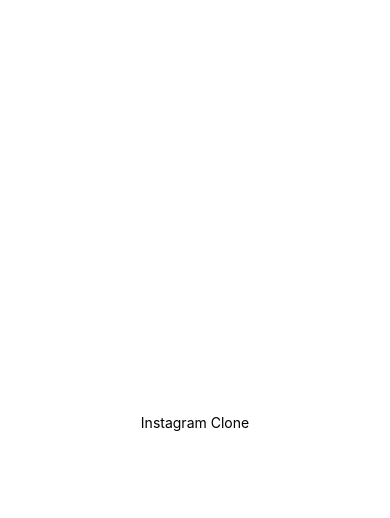
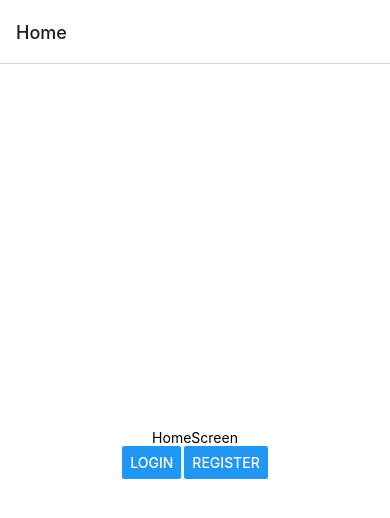
Before and after one commit to MeryAmun/react-native-instagram-clone, a React Native app: screen / in a window 390 px wide. Shown: the top 518 px of the page. Built offline with nearby package versions, Linux system fonts and the light colour scheme.

Commit message:
register logic

```diff
--- a/App.js
+++ b/App.js
@@ -1,20 +1,7 @@
-import { StatusBar } from 'expo-status-bar';
-import { StyleSheet, Text, View } from 'react-native';
+import Navigation from './Navigation';
 
 export default function App() {
   return (
-    <View style={styles.container}>
-      <Text>Instagram Clone</Text>
-      <StatusBar style="auto" />
-    </View>
+    <Navigation/>
   );
 }
-
-const styles = StyleSheet.create({
-  container: {
-    flex: 1,
-    backgroundColor: '#fff',
-    alignItems: 'center',
-    justifyContent: 'center',
-  },
-});
--- a/Navigation.js
+++ b/Navigation.js
@@ -9,14 +9,14 @@
     <NavigationContainer>
       <Stack.Navigator
         screenOptions={{
-          headerShow: true,
+          headerShow: false,
           contentStyle: { backgroundColor: "white" },
         }}
-        initialRouteName="home"
+        initialRouteName="Home"
       >
-        <Stack.Screen name="home" component={<HomeScreen />} />
-        <Stack.Screen name="login" component={<LoginScreen/>} />
-        <Stack.Screen name="register" component={<RegisterScreen />} />
+        <Stack.Screen name="Home" component={HomeScreen} />
+        <Stack.Screen name="Login" component={LoginScreen} />
+        <Stack.Screen name="Register" component={RegisterScreen} />
       </Stack.Navigator>
     </NavigationContainer>
   );
--- a/package.json
+++ b/package.json
@@ -9,12 +9,16 @@
     "web": "expo start --web"
   },
   "dependencies": {
+    "@react-native-masked-view/masked-view": "^0.2.9",
     "@react-navigation/native": "^6.1.7",
     "@react-navigation/native-stack": "^6.9.13",
     "expo": "~49.0.7",
     "expo-status-bar": "~1.6.0",
+    "firebase": "^10.2.0",
     "react": "18.2.0",
-    "react-native": "0.72.3"
+    "react-native": "0.72.3",
+    "react-native-gesture-handler": "^2.12.1",
+    "react-native-screens": "~3.22.0"
   },
   "devDependencies": {
     "@babel/core": "^7.20.0"
--- /dev/null
+++ b/src/firebaseConfig.js
@@ -0,0 +1,27 @@
+// Import the functions you need from the SDKs you need
+import { initializeApp } from "firebase/app";
+import { getAuth } from "firebase/auth";
+import { getFirestore } from "firebase/firestore";
+import { getStorage } from "firebase/storage";
+// TODO: Add SDKs for Firebase products that you want to use
+// https://firebase.google.com/docs/web/setup#available-libraries
+
+// Your web app's Firebase configuration
+// For Firebase JS SDK v7.20.0 and later, measurementId is optional
+const firebaseConfig = {
+  apiKey: "AIzaSyBbqWQfljrq22sdFXmM9XvdEA4oHUMYPLw",
+  authDomain: "instagram-clone-react-na-54304.firebaseapp.com",
+  projectId: "instagram-clone-react-na-54304",
+  storageBucket: "instagram-clone-react-na-54304.appspot.com",
+  messagingSenderId: "70529720486",
+  appId: "1:70529720486:web:a086833e1014d1e85d1467",
+  measurementId: "G-79T0D5WB27"
+};
+
+
+const app = initializeApp(firebaseConfig);
+const db = getFirestore(app);
+const auth = getAuth();
+const storage = getStorage(app);
+
+export { db, auth, storage };
--- a/src/screens/HomeScreen.jsx
+++ b/src/screens/HomeScreen.jsx
@@ -1,14 +1,33 @@
-import { StyleSheet, Text, View } from 'react-native'
-import React from 'react'
+import { Button, StyleSheet, Text, View } from 'react-native'
+import React from 'react';
+import { useNavigation } from '@react-navigation/native';
+
 
 const HomeScreen = () => {
+    const navigate = useNavigation()
   return (
-    <View>
+    <View style={styles.root}>
       <Text>HomeScreen</Text>
+      <View style={styles.buttonContainer}>
+      <Button title='Login' onPress={() => navigate.navigate('Login')}/>
+      <Button title='Register' onPress={() => navigate.navigate('Register')}/>
+      </View>
     </View>
   )
 }
 
 export default HomeScreen
 
-const styles = StyleSheet.create({})
+const styles = StyleSheet.create({
+    root:{
+        flex:1,
+        justifyContent:"center",
+        alignItems:"center"
+    },
+    buttonContainer:{
+        flexDirection:"row",
+        justifyContent:"center",
+        alignItems:"center",
+        gap:3
+    }
+})
--- a/src/screens/LoginScreen.jsx
+++ b/src/screens/LoginScreen.jsx
@@ -1,14 +1,23 @@
-import { StyleSheet, Text, View } from 'react-native'
-import React from 'react'
+import { Button, StyleSheet, Text, View } from 'react-native'
+import React from 'react';
+import { useNavigation } from '@react-navigation/native';
 
 const LoginScreen = () => {
+  const navigate = useNavigation()
   return (
-    <View>
+    <View style={styles.root}>
       <Text>LoginScreen</Text>
+      <Button title='Register' onPress={() => navigate.navigate('Register')}/>
     </View>
   )
 }
 
 export default LoginScreen
 
-const styles = StyleSheet.create({})
+const styles = StyleSheet.create({
+  root:{
+    flex:1,
+    justifyContent:"center",
+    alignItems:"center"
+}
+})
--- a/src/screens/RegisterScreen.jsx
+++ b/src/screens/RegisterScreen.jsx
@@ -1,14 +1,98 @@
-import { StyleSheet, Text, View } from 'react-native'
-import React from 'react'
+import { Button, StyleSheet, Text, TextInput, View } from 'react-native'
+import { useNavigation } from '@react-navigation/native';
+import React, { Component } from 'react'
+import { createUserWithEmailAndPassword, sendEmailVerification,updateProfile } from "firebase/auth";
+import { auth } from '../firebaseConfig';
 
-const RegisterScreen = () => {
-  return (
-    <View>
-      <Text>RegisterScreen</Text>
+
+export default class RegisterScreen extends Component {
+  constructor(props) {
+ super(props)
+ this.state = {
+    email:"",
+  password:"",
+  name:""
+  },
+  //verificationMessage:"",
+  //errorMessage:""
+
+    this.onSignUp = this.onSignUp.bind(this)
+  }
+  onSignUp(){
+    const {name, email, password } = this.state;
+
+  createUserWithEmailAndPassword(auth,email, password)
+    .then((result) => {
+      // send verification mail.
+      // sendEmailVerification(auth.currentUser).then(() => {
+      //   auth.useDeviceLanguage()
+        console.log(result)
+      })
+    // auth.signOut();
+    // this.setState({
+    //   verificationMessage:this.state.verificationMessage = "Verification Email sent"
+    // })
+ // })
+  //.then(() => {
+  //       updateProfile(auth.currentUser, {
+  //         displayName: name,
+
+  //       });
+  //      // navigate('/verify-email')
+  //     })
+  //     .then(() => (
+  //       this.setState({
+  //        user:this.state.user = {
+  //         username:"",
+  //         email: "",
+  //         password: "",
+  //        }
+
+  //       })
+
+  //     ))
+      .catch((error) => {
+        const errorMessage = error.message;
+        // this.setState({
+        //   errorMessage:this.state.errorMessage = errorMessage
+        // })
+        console.log(errorMessage)
+      });
+  }
+  render() {
+
+    return (
+      <View style={styles.root}>
+     <TextInput
+     placeholder='Name'
+     onChangeText={(name) => this.setState({name})}
+     />
+     <TextInput
+     placeholder='Email'
+     onChangeText={(email) => this.setState({email})}
+     />
+     <TextInput
+     placeholder='Password'
+     secureTextEntry={true}
+     onChangeText={(password) => this.setState({password})}
+     />
+      <Button title='Sign Up'
+      onPress={() => this.onSignUp()}/>
     </View>
-  )
+    )
+  }
 }
 
-export default RegisterScreen
-
-const styles = StyleSheet.create({})
+const styles = StyleSheet.create({
+  root:{
+      flex:1,
+      justifyContent:"center",
+      alignItems:"center"
+  },
+  buttonContainer:{
+      flexDirection:"row",
+      justifyContent:"center",
+      alignItems:"center",
+      gap:3
+  }
+})
```
Also changed, not shown: metro.config.js (added, +7 -0 lines), 1 other file (tests, documents, lock files or other folders).
